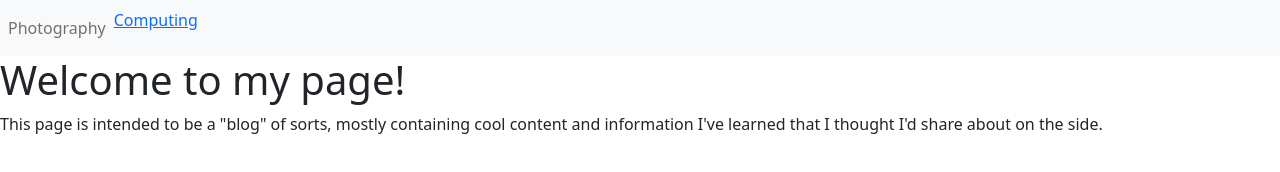
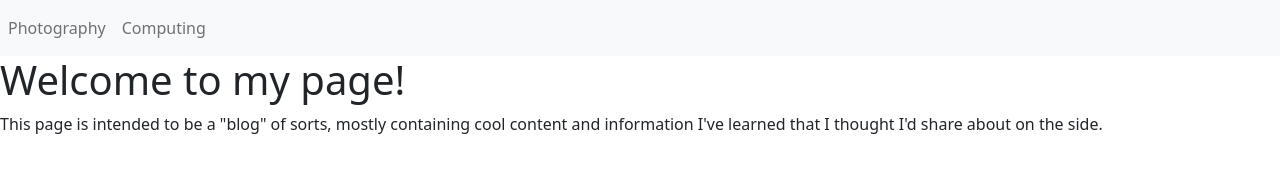
Before and after one commit to doglman/RavenCreations, a plain HTML site: page index.html in a window 1280 px wide. Drawn offline with nearby package versions, Linux system fonts and the light colour scheme.

Commit message:
mispelling of navbar property

```diff
--- a/index.html
+++ b/index.html
@@ -16,7 +16,7 @@
                 <a class="nav-link" href="./Photos.html"> Photography </a>
             </li>
             <li class="nav-item">
-                <a class="nave-link" href="./Computing.html"> Computing </a>
+                <a class="nav-link" href="./Computing.html"> Computing </a>
             </li>
         </ul>
 
```
